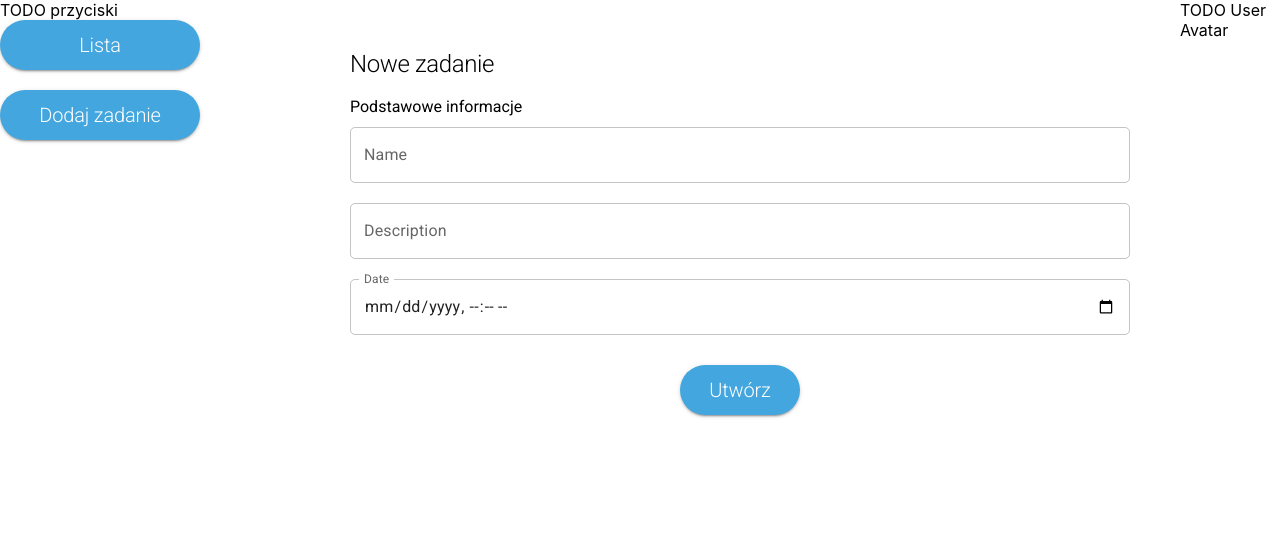
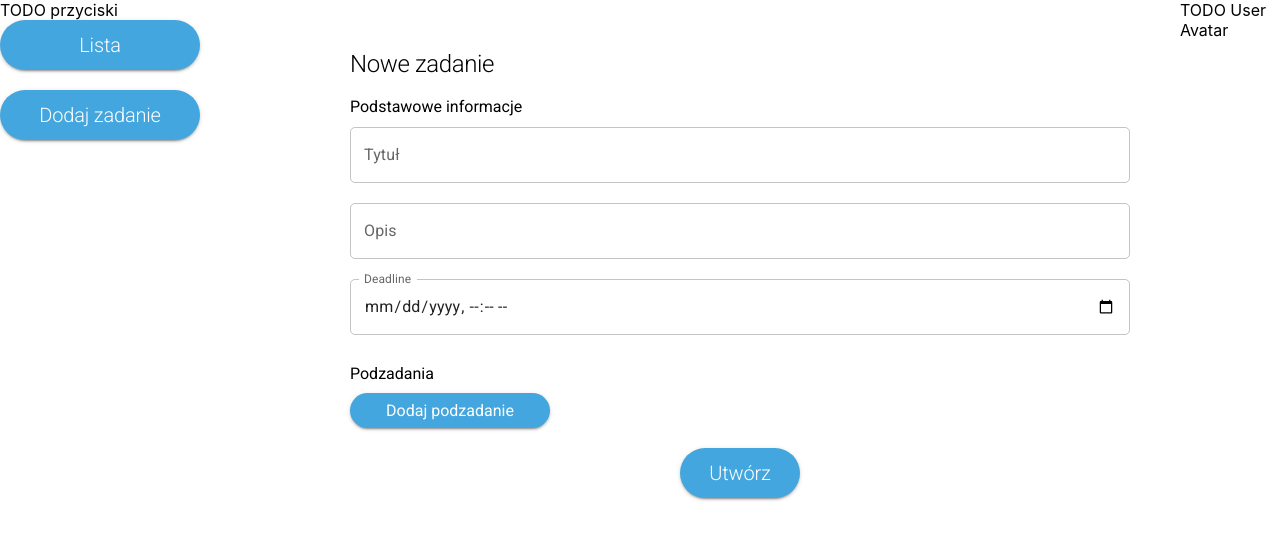
Before and after one commit to mrzelak/test, a React (Create React App) app in the folder frontend/: page /application/tasks/add in a window 1280 px wide. Shown: the top 540 px of the page. Built offline with nearby package versions, Linux system fonts and the light colour scheme.

Commit message:
Task AddEdit - subtasks

```diff
--- /dev/null
+++ b/frontend/src/pages/authorized/Task/AddEdit/consts.js
@@ -0,0 +1,5 @@
+const initialSubTaskData = {
+  name: '',
+};
+
+export { initialSubTaskData };
--- a/frontend/src/pages/authorized/Task/AddEdit/container.js
+++ b/frontend/src/pages/authorized/Task/AddEdit/container.js
@@ -43,12 +43,14 @@ const TaskAddEditContainer = ({ isEdit }) => {
           name: values.name,
           description: values.description,
           date: new Date(values.date),
+          subTasks: values.subTasks,
         });
       } else {
         await axios.post(`${process.env.REACT_APP_API_URL}/task`, {
           name: values.name,
           description: values.description,
           date: new Date(values.date),
+          subTasks: values.subTasks,
         });
       }
 
@@ -65,6 +67,7 @@ const TaskAddEditContainer = ({ isEdit }) => {
       name: get(task, 'name', ''),
       description: get(task, 'description', ''),
       date,
+      subTasks: get(task, 'subTasks', []),
     };
   }, [task]);
 
--- /dev/null
+++ b/frontend/src/pages/authorized/Task/AddEdit/styles.js
@@ -0,0 +1,21 @@
+export default {
+  subtitle: {
+    marginTop: 20,
+  },
+  subTaskWrapper: {
+    display: 'flex',
+    alignItems: 'center',
+    columnGap: 20,
+  },
+  subTaskDeleteIcon: {
+    color: (theme) => theme.palette.neutral.dark,
+    cursor: 'pointer',
+  },
+  addSubTask: {
+    width: 200,
+    marginTop: 10,
+  },
+  input: {
+    margin: (theme) => theme.spacing(10, 0),
+  },
+};
--- a/frontend/src/pages/authorized/Task/AddEdit/validation.js
+++ b/frontend/src/pages/authorized/Task/AddEdit/validation.js
@@ -6,4 +6,9 @@ export default Yup.object({
   name: Yup.string().required(required),
   description: Yup.string().required(required),
   date: Yup.string().required(required),
+  subTasks: Yup.array().of(
+    Yup.object({
+      name: Yup.string().required(required),
+    })
+  ),
 });
--- a/frontend/src/pages/authorized/Task/AddEdit/view.js
+++ b/frontend/src/pages/authorized/Task/AddEdit/view.js
@@ -1,17 +1,16 @@
 import React from 'react';
-import { Form, Formik } from 'formik';
-import noop from 'lodash/noop';
+import { FieldArray, Form, Formik } from 'formik';
+import { map, noop } from 'lodash';
 import PropTypes from 'prop-types';
+import DeleteIcon from '@mui/icons-material/Delete';
 import { Box, Typography } from '@mui/material';
 import Button from 'components/Button';
 import Input from 'components/Input';
+import { initialSubTaskData } from './consts';
+import styles from './styles';
 import validationSchema from './validation';
 
 const TaskAddEdit = ({ isEdit, onSubmit, initialValues }) => {
-  const inputStyle = {
-    margin: (theme) => theme.spacing(10, 0),
-  };
-
   return (
     <Formik
       onSubmit={onSubmit}
@@ -21,6 +20,7 @@ const TaskAddEdit = ({ isEdit, onSubmit, initialValues }) => {
       validateOnChange={false}
       enableReinitialize
     >
+      {({ values }) => (
         <Form>
           <Box
             sx={{
@@ -28,23 +28,59 @@ const TaskAddEdit = ({ isEdit, onSubmit, initialValues }) => {
               flexDirection: 'column',
             }}
           >
-          <Typography variant="h1" sx={{ marginBottom: 20 }}>
-            Nowe zadanie
+            <Typography variant="h1">Nowe zadanie</Typography>
+            <Typography variant="h3" sx={styles.subtitle}>
+              Podstawowe informacje
             </Typography>
-          <Typography variant="h3">Podstawowe informacje</Typography>
-          <Input name="name" label="Name" sx={inputStyle} />
-          <Input name="description" label="Description" sx={inputStyle} />
+            <Input name="name" label="Tytuł" sx={styles.input} />
+            <Input name="description" label="Opis" sx={styles.input} />
             <Input
               name="date"
-            label="Date"
+              label="Deadline"
               type="datetime-local"
-            sx={inputStyle}
+              sx={styles.input}
+            />
+            <Typography variant="h3" sx={styles.subtitle}>
+              Podzadania
+            </Typography>
+            <FieldArray
+              name="subTasks"
+              render={(arrayHelpers) => (
+                <>
+                  {map(values.subTasks, (_, index) => (
+                    <Box sx={styles.subTaskWrapper} key={index}>
+                      <Input
+                        name={`subTasks.${index}.name`}
+                        label="Tytuł podzadania"
+                        sx={styles.input}
+                      />
+                      <DeleteIcon
+                        onClick={() => arrayHelpers.remove(index)}
+                        sx={styles.subTaskDeleteIcon}
+                      />
+                    </Box>
+                  ))}
+                  <Button
+                    onClick={() =>
+                      arrayHelpers.insert(
+                        values.subTasks.length,
+                        initialSubTaskData
+                      )
+                    }
+                    size="small"
+                    sx={styles.addSubTask}
+                  >
+                    Dodaj podzadanie
+                  </Button>
+                </>
+              )}
             />
             <Button submit sx={{ margin: 'auto', marginTop: 20 }}>
               {isEdit ? 'Zatwierdź' : 'Utwórz'}
             </Button>
           </Box>
         </Form>
+      )}
     </Formik>
   );
 };
```
Lines whose indentation alone changed are shown as unchanged.
